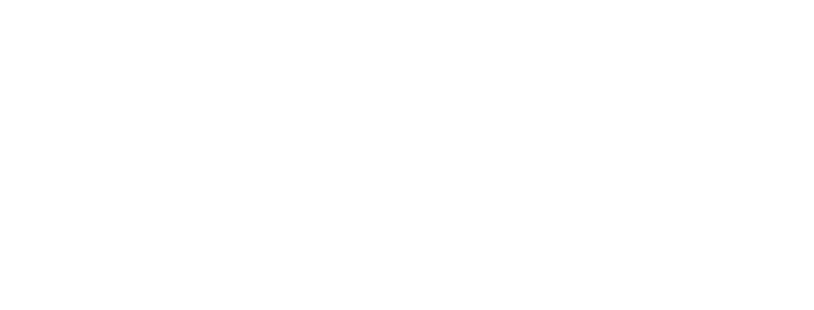
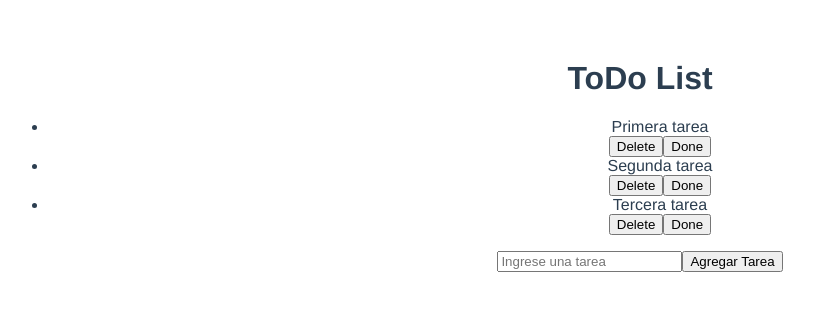
Before and after one commit to DSalischiker/todo-vuejs, a Vue app: page / in a window 1280 px wide. Shown: the top 310 px of the page, without its empty margins (0-814 px from the left). Built offline with nearby package versions, Linux system fonts and the light colour scheme.

Commit message:
Some components created
Create components:
 - TaskEntry -> Input & Submit of newTask into tasks[] received on props by App.vue
 - Tasks -> Receives tasks[] and displays it via a v-for of Task component (single task)
 - Task -> Displays the task title and two buttons for further actions

```diff
--- a/src/App.vue
+++ b/src/App.vue
@@ -1,15 +1,30 @@
 <template>
   <div id="app">
+    <h1>ToDo List</h1>
     <!-- Components -->
+    <Tasks :tasks="tasks"/>
+    <TaskEntry :tasks="tasks"/>
   </div>
 </template>
 
 <script>
 //imports
+import TaskEntry from '@/components/TaskEntry.vue';
+import Tasks from '@/components/Tasks.vue';
 export default {
   name: 'App',
+  data(){
+    return{
+      tasks: [
+        'Primera tarea',
+        'Segunda tarea',
+        'Tercera tarea',
+      ],
+    }
+  },
   components: {
-
+    TaskEntry,
+    Tasks,
   }
 }
 </script>
--- /dev/null
+++ b/src/components/Task.vue
@@ -0,0 +1,20 @@
+<template>
+  <div>
+    <li>{{ task }}</li>
+    <button>Delete</button>
+    <button>Done</button>
+  </div>
+</template>
+
+<script>
+export default {
+  name: "Task",
+  props: ["task"],
+  data() {
+    return {};
+  },
+  methods: {},
+};
+</script>
+
+<style lang="scss" scoped></style>
--- /dev/null
+++ b/src/components/TaskEntry.vue
@@ -0,0 +1,26 @@
+<template>
+  <div>
+    <input v-model="newTask" type="text" placeholder="Ingrese una tarea" />
+    <button type="submit" @click="addTask">Agregar Tarea</button>
+  </div>
+</template>
+
+<script>
+export default {
+  name: "TaskEntry",
+  props: ['tasks'],
+  data() {
+    return {
+      newTask: "",
+    };
+  },
+  methods: {
+    addTask() {
+        this.tasks.push(this.newTask);
+        this.newTask = '';
+    },
+  },
+};
+</script>
+
+<style lang="scss" scoped></style>
--- /dev/null
+++ b/src/components/Tasks.vue
@@ -0,0 +1,27 @@
+<template>
+    <div>
+        <ul>
+            <Task v-for="task in tasks" :key="task.id" :task="task" />
+        </ul>
+    </div>
+</template>
+
+<script>
+import Task from '@/components/Task.vue';
+export default {
+    name: 'Tasks',
+    props: ['tasks'],
+    data(){
+        return{
+
+        }
+    },
+    components: {
+        Task,
+    }
+}
+</script>
+
+<style lang="scss" scoped>
+
+</style>
```
